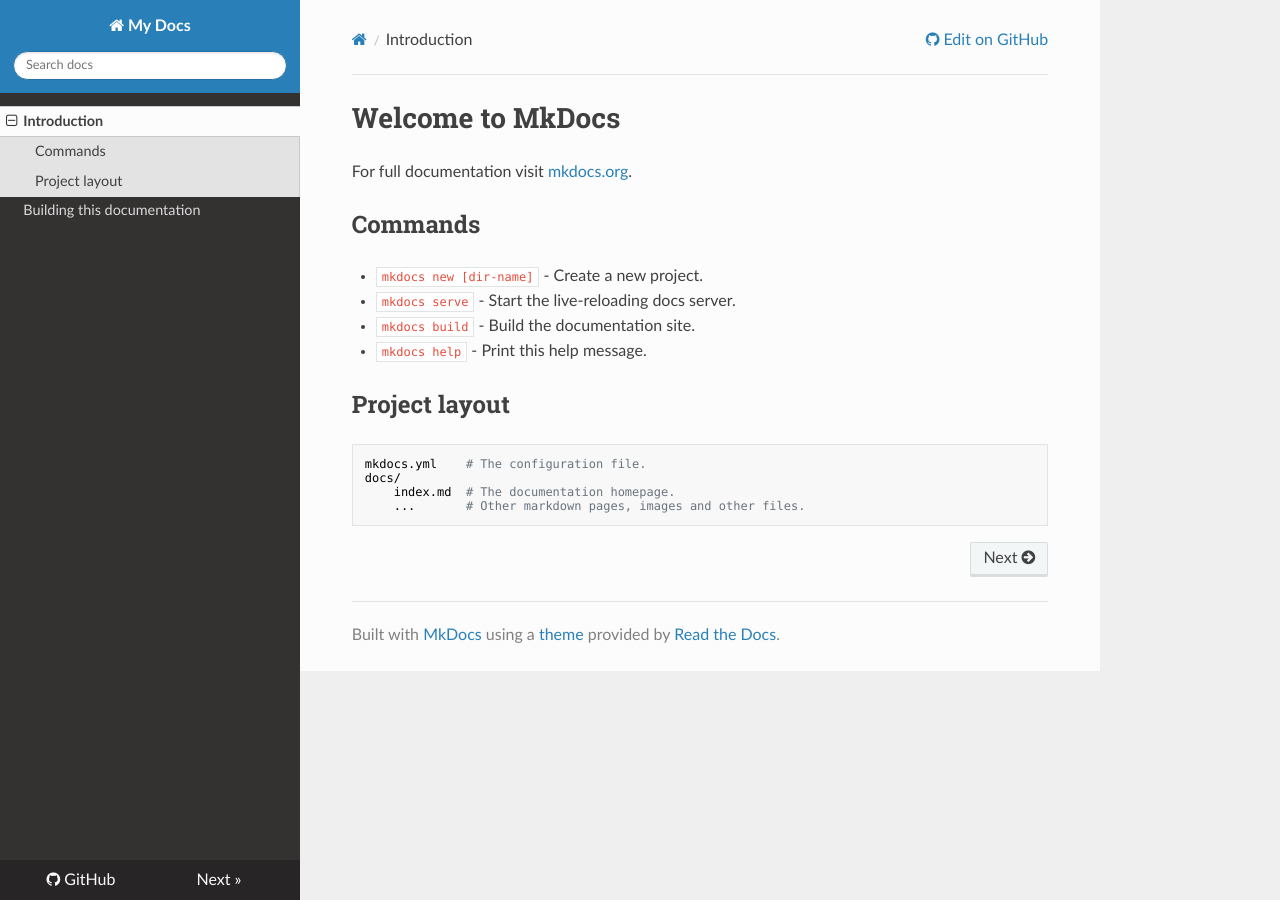
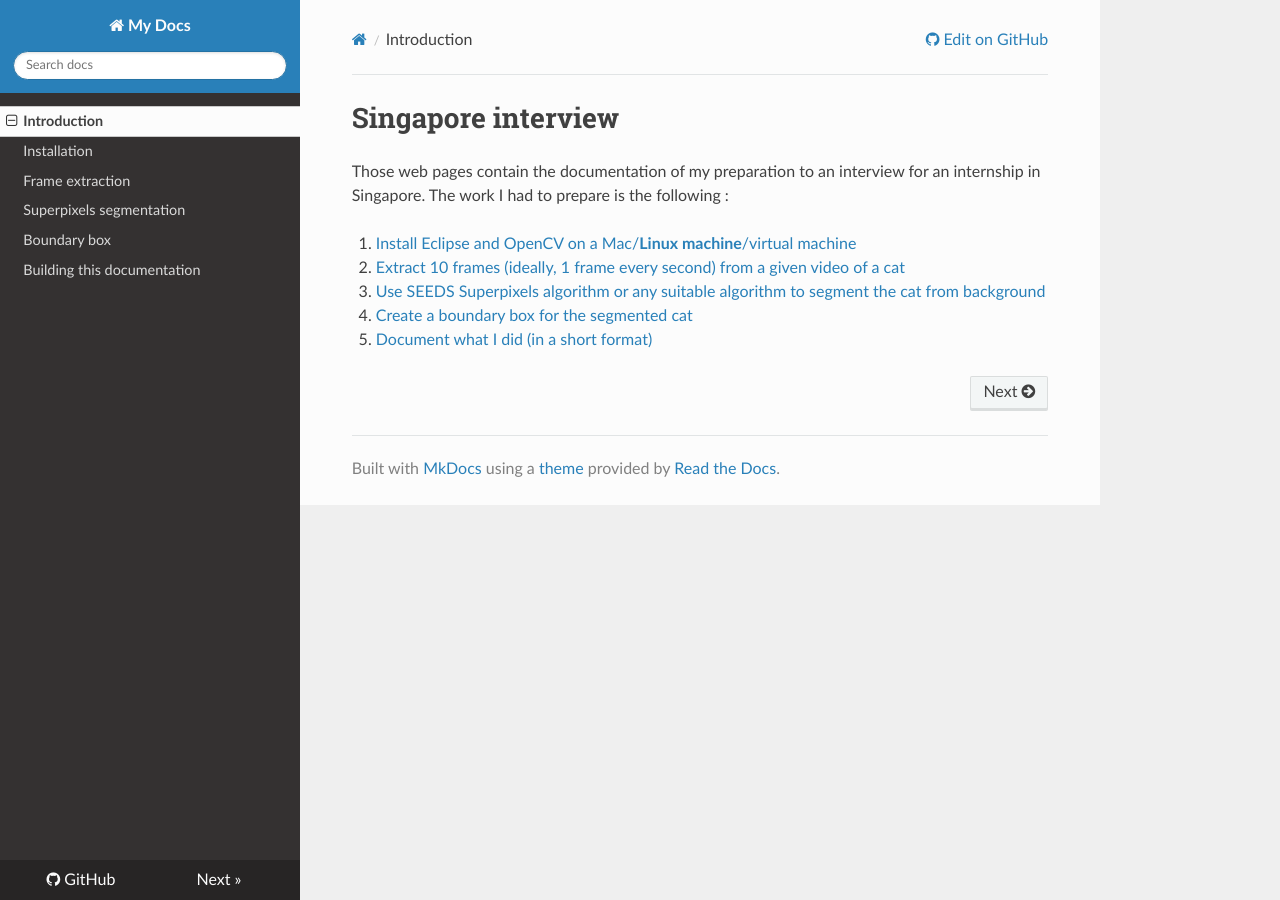
Before and after one commit to mpizenberg-archived/Singapore_interview, an MkDocs documentation site: the page built from documentation/docs/index.md, in a window 1280 px wide. Built offline with MkDocs 1.6.1, drawn with Linux system fonts in a browser that asks for light colours; nearby versions of some CDN libraries; old or Windows-style settings are respelled for this version of MkDocs.

Commit message:
DOC : updated documentation

```diff
--- a/documentation/docs/index.md
+++ b/documentation/docs/index.md
@@ -1,17 +1,10 @@
-# Welcome to MkDocs
+# Singapore interview
 
-For full documentation visit [mkdocs.org](http://mkdocs.org).
+Those web pages contain the documentation of my preparation to an interview for an internship in Singapore.
+The work I had to prepare is the following :
 
-## Commands
-
-* `mkdocs new [dir-name]` - Create a new project.
-* `mkdocs serve` - Start the live-reloading docs server.
-* `mkdocs build` - Build the documentation site.
-* `mkdocs help` - Print this help message.
-
-## Project layout
-
-    mkdocs.yml    # The configuration file.
-    docs/
-        index.md  # The documentation homepage.
-        ...       # Other markdown pages, images and other files.
+1. [Install Eclipse and OpenCV on a Mac/**Linux machine**/virtual machine](install.md)
+2. [Extract 10 frames (ideally, 1 frame every second) from a given video of a cat](extraction.md)
+3. [Use SEEDS Superpixels algorithm or any suitable algorithm to segment the cat from background](superpixel.md)
+4. [Create a boundary box for the segmented cat](box.md)
+5. [Document what I did (in a short format)](doc.md)
--- a/documentation/mkdocs.yml
+++ b/documentation/mkdocs.yml
@@ -7,6 +7,10 @@
 
 pages:
     - ['index.md', 'Introduction']
+    - ['install.md', 'Installation']
+    - ['extraction.md', 'Frame extraction']
+    - ['superpixel.md', 'Superpixels segmentation']
+    - ['box.md', 'Boundary box']
     - ['doc.md', 'Building this documentation']
 
 theme: readthedocs
```
Also changed, not shown: documentation/docs/box.md (added, +1 -0 lines), documentation/docs/extraction.md (added, +3 -0 lines), documentation/docs/install.md (added, +5 -0 lines), documentation/docs/superpixel.md (added, +3 -0 lines), README.md, 1 other file.
